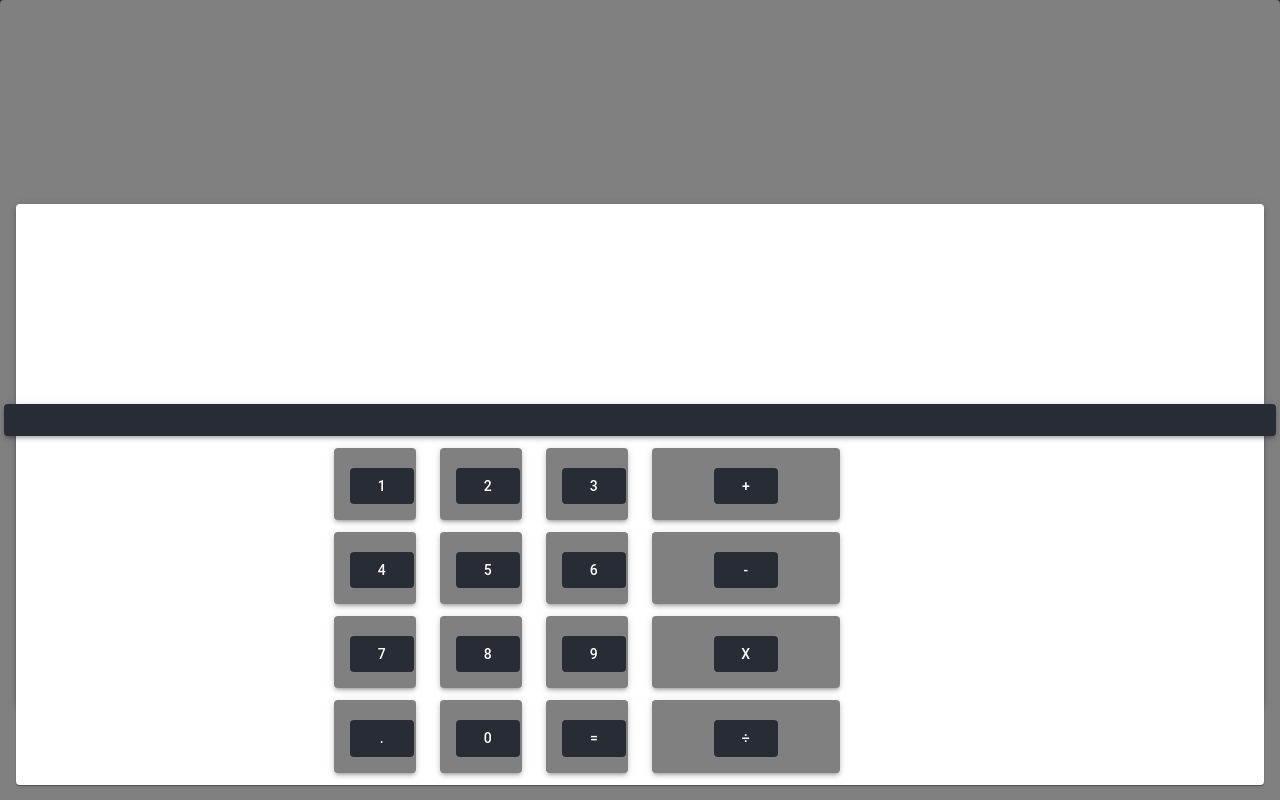
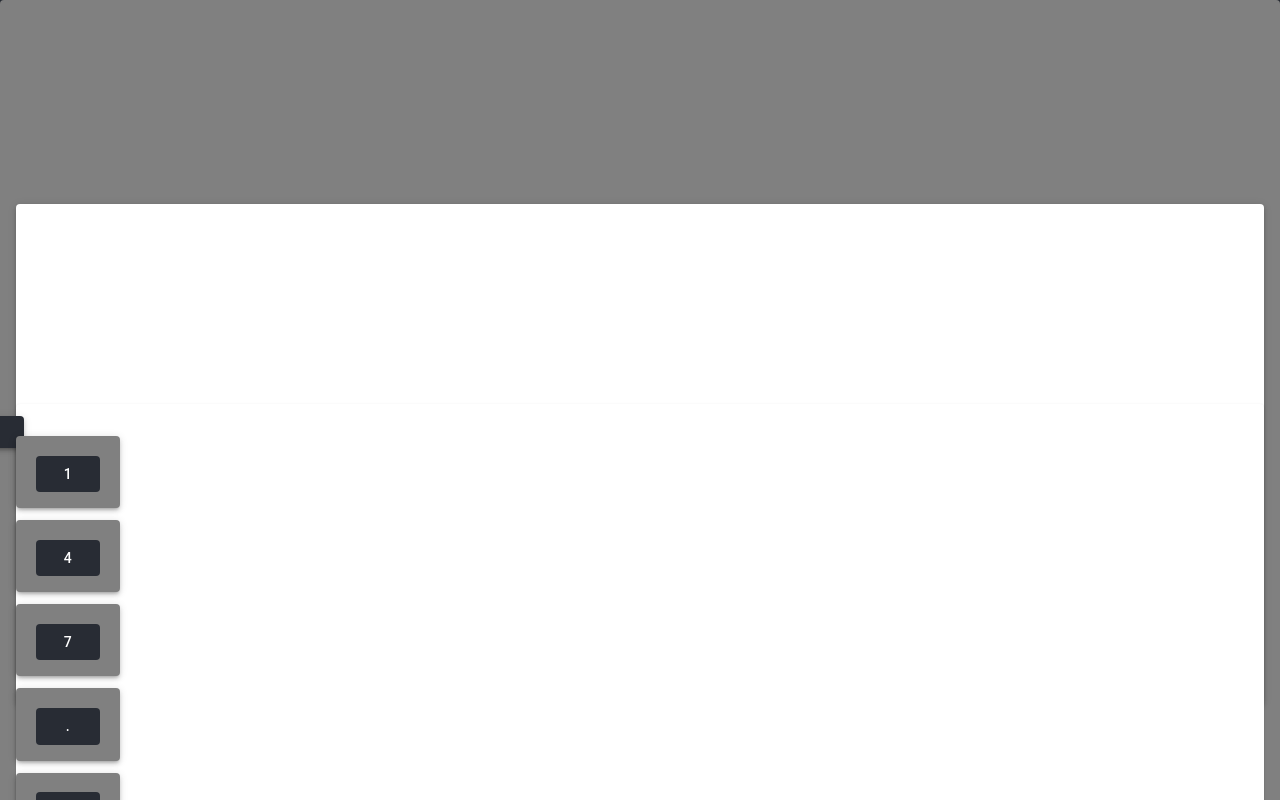
Before and after one commit to vonerikbarren/XYZ-Calculator, a React (Create React App) app in the folder client/: page / in a window 1280 px wide. Shown: the top 800 px of the page. Built offline with nearby package versions, Linux system fonts and the light colour scheme.

Commit message:
refactoring grid system destroyed appearance of application

```diff
--- a/client/src/Components/App/Application/Application.js
+++ b/client/src/Components/App/Application/Application.js
@@ -40,9 +40,27 @@ export default function Application() {
   const mui = useStyles();
 
   return (
-    <Grid container spacing={3}>
+    <div>
       <Grid container spacing={3}>
-        <Grid item xs={12}>
+        <Grid container spacing={3}>
+          <Grid item xs={12}>
+
+            <Grid container spacing={3}>
+              <Grid item xs={4}>
+
+              </Grid>
+
+              <Grid item xs={5}>
+
+              </Grid>
+
+              <Grid item xs={3}>
+
+              </Grid>
+
+            </Grid>
+          </Grid>
+
           <Paper elevation={3} className={mui.paper}>
 
           </Paper>
@@ -89,7 +107,9 @@ export default function Application() {
       <Grid item={4}>
 
       </Grid>
-    </Grid>
+    </div>
+
+
 
 
   );
```
